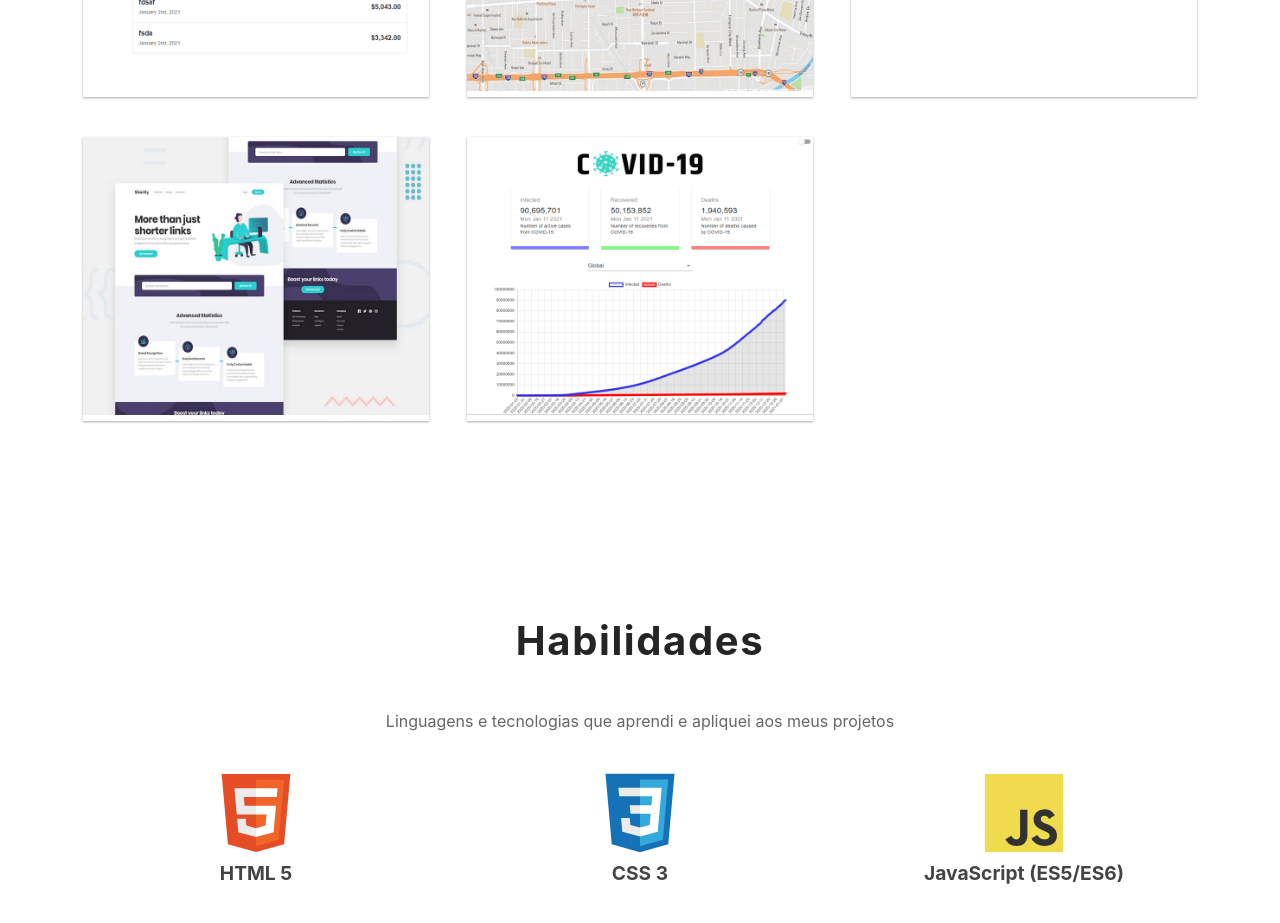
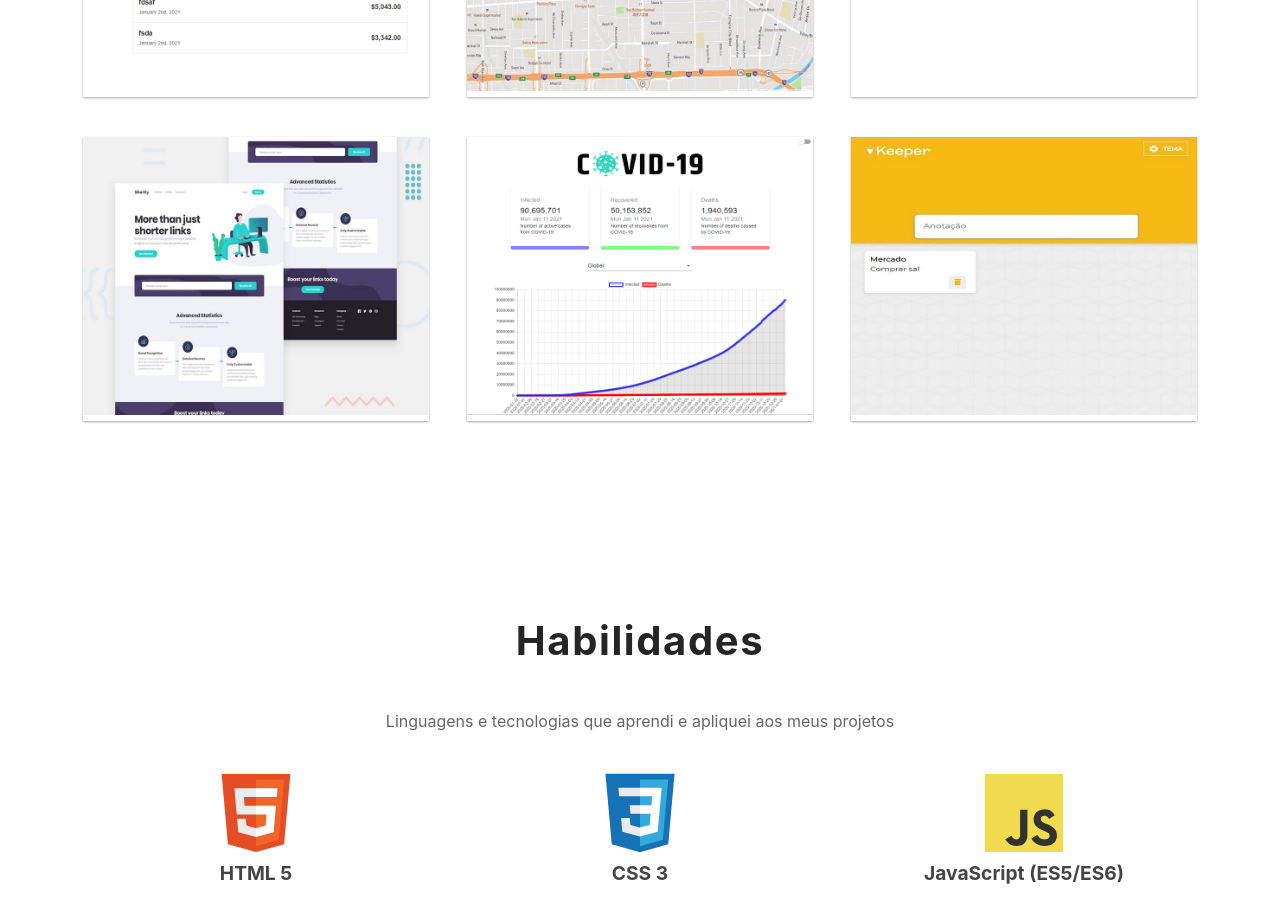
Before and after one commit to Broncs/Portfolio, a React (Create React App) app: page / in a window 1280 px wide. Shown: the part 2300-3223 px from the top of the page. Built offline with nearby package versions, Linux system fonts and the light colour scheme.

Commit message:
Adding new project

```diff
--- a/src/data.js
+++ b/src/data.js
@@ -3,6 +3,7 @@ import project2 from "../src/images/iptracker.jpg";
 import project3 from "../src/images/tracalorie.png";
 import project4 from "../src/images/shorterlinks.jpg";
 import project5 from "../src/images/TrackerCovid.png";
+import project6 from "../src/images/newKeep.jpg";
 
 const projects = [
   {
@@ -49,5 +50,14 @@ const projects = [
     description:
       "Veja as estatísticas de casos, recuperados, e mortes causadas pelo Covid",
   },
+  {
+    id: 6,
+    liveDemo: "https://keeper-app-br.netlify.app/",
+    github: "https://github.com/Broncs/Keeper-app",
+    img: project6,
+    title: "Keeper",
+    description:
+      "Inspirado no google Keep, com configuração de temas e background",
+  },
 ];
 export default projects;
```
Also changed, not shown: src/images/newKeep.jpg (added), 1 other file (tests, documents, lock files or other folders).
